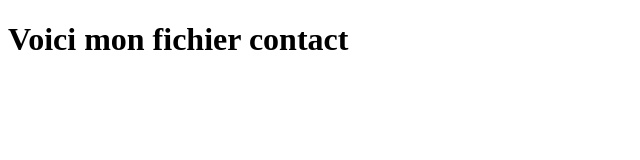
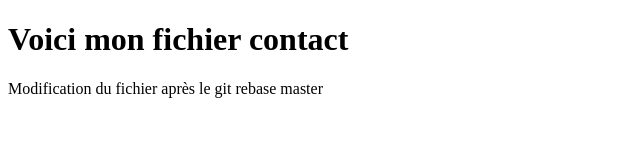
Before and after one commit to BernHq/git_test_advanced, a plain HTML site: page contact.html in a window 1280 px wide. Shown: the whole page, without its empty margins (0-640 px from the left). Drawn offline with Linux system fonts and the light colour scheme.

Commit message:
Modification de contact.html apres git rebase

```diff
--- a/contact.html
+++ b/contact.html
@@ -8,5 +8,6 @@
 </head>
 <body>
     <h1>Voici mon fichier contact</h1>
+    <p>Modification du fichier après le git rebase master</p>
 </body>
 </html>
```
